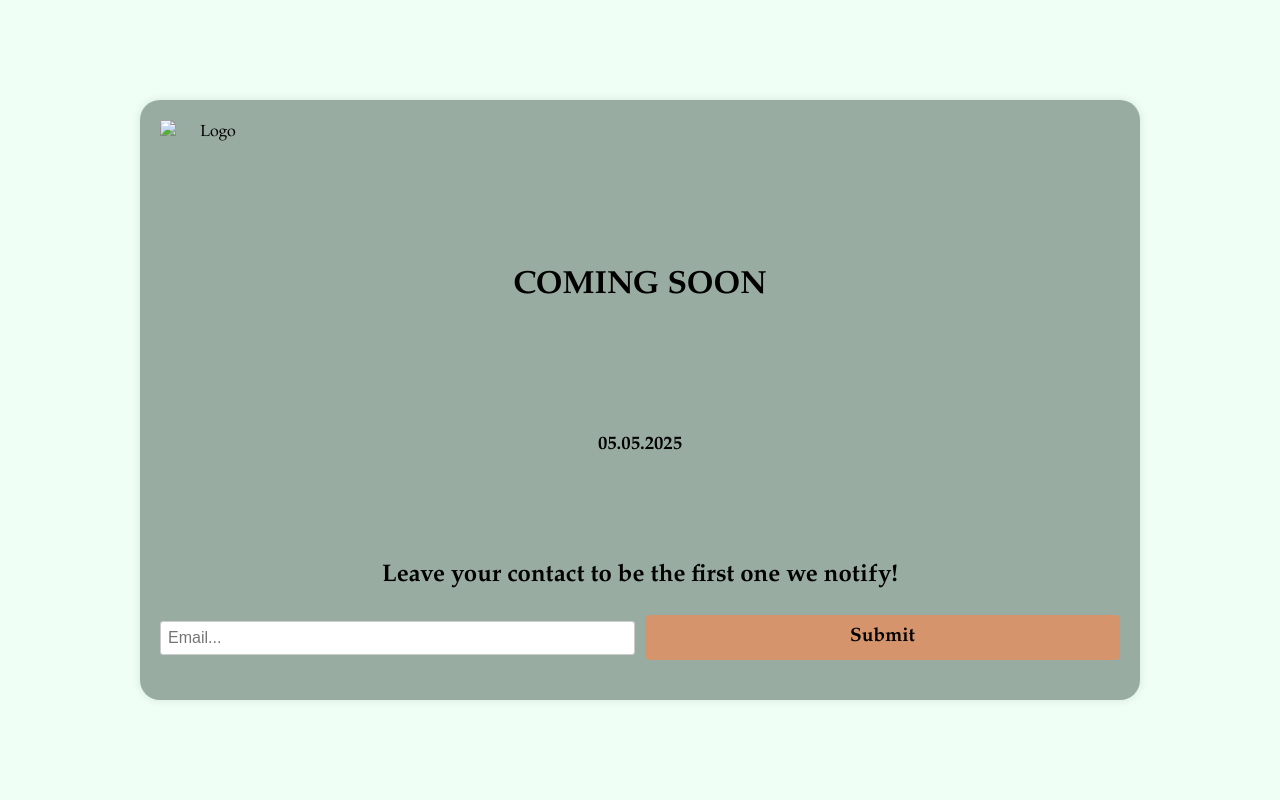
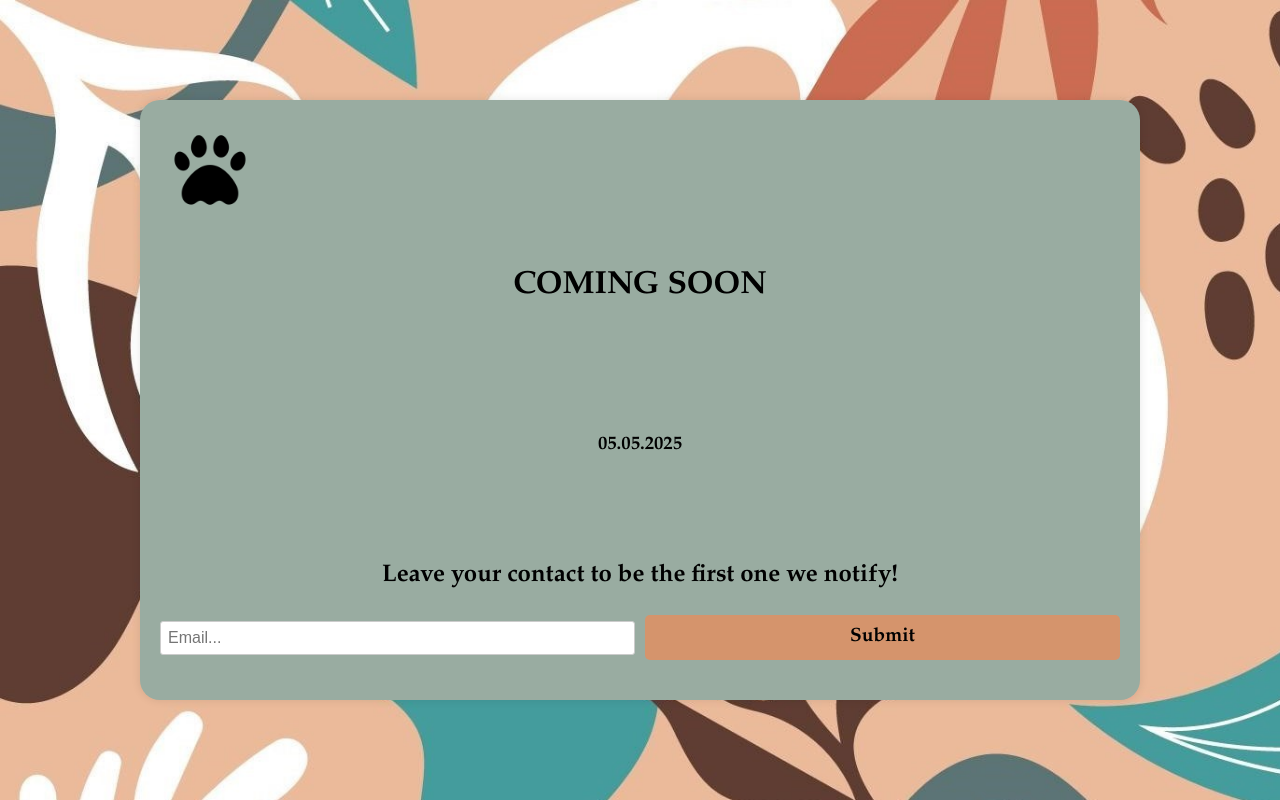
Before and after one commit to MaritaThuriAnna/PetShop_ComingSoon.github.io, a plain HTML site: page index.html in a window 1280 px wide. Drawn offline with Linux system fonts and the light colour scheme; files that its build step writes are made by us from their sources.

Commit message:
3rd commit

```diff
--- a/ComingSoonStyles.css
+++ b/ComingSoonStyles.css
@@ -9,7 +9,7 @@ body {
     align-items: center;
     height: 100vh;
     text-align: center;
-    background-image: url('../images/header-background2.jpg');
+    background-image: url('../header-background2.jpg');
     background-size: cover;
 }
 
--- a/index.html
+++ b/index.html
@@ -5,7 +5,7 @@
 <head>
   <meta charset="utf-8">
   <meta name="viewport" content="width=device-width">
-  <link rel="stylesheet" href="Styling/ComingSoonStyles.css">
+  <link rel="stylesheet" href="ComingSoonStyles.css">
   <title>Coming Soon</title>
 
   <meta name="keywords" content="animals, pets, cats, dogs, fish">
@@ -17,7 +17,7 @@
 
     <div class="container">
 
-        <img src="images/logo.png" alt="Logo">
+        <img src="logo.png" alt="Logo">
 
         <div class="soon">
             <h1>COMING SOON</h1>
```
Also changed, not shown: header-background2.jpg (added), logo.png (added).
